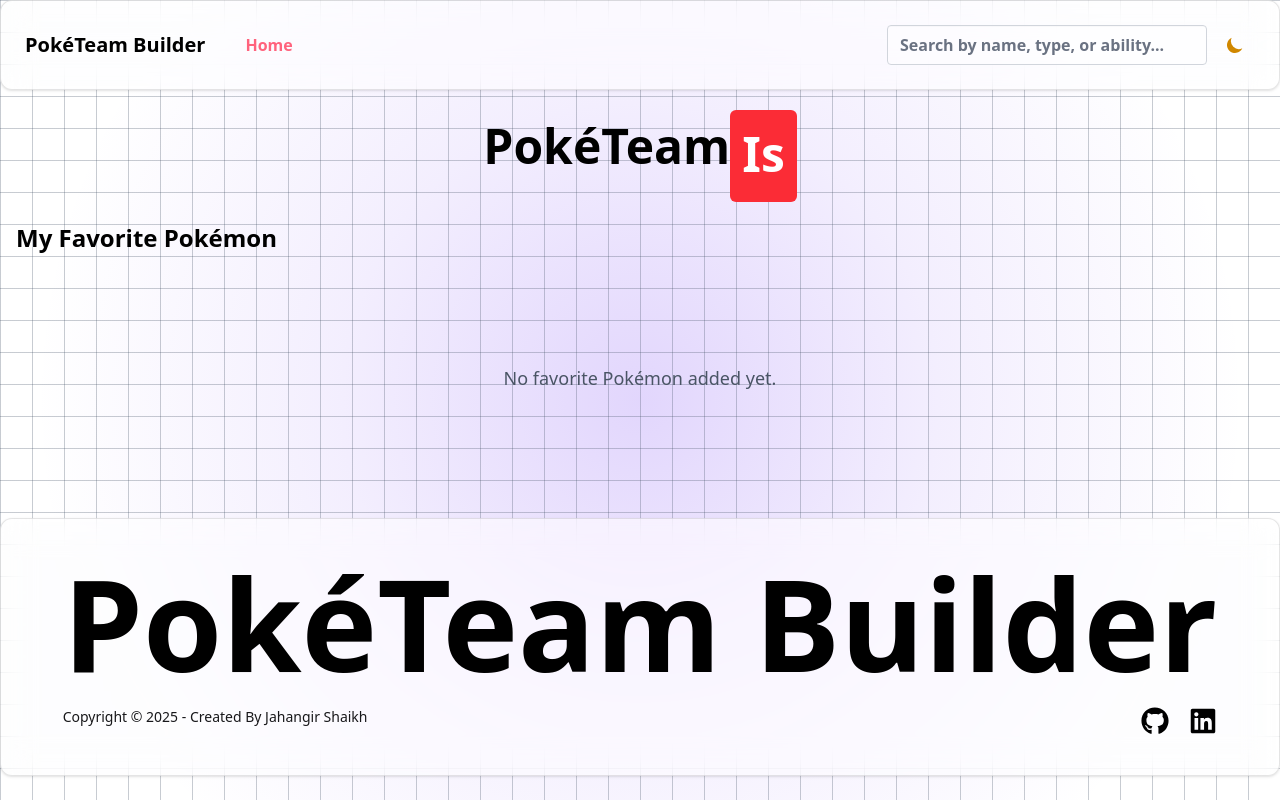
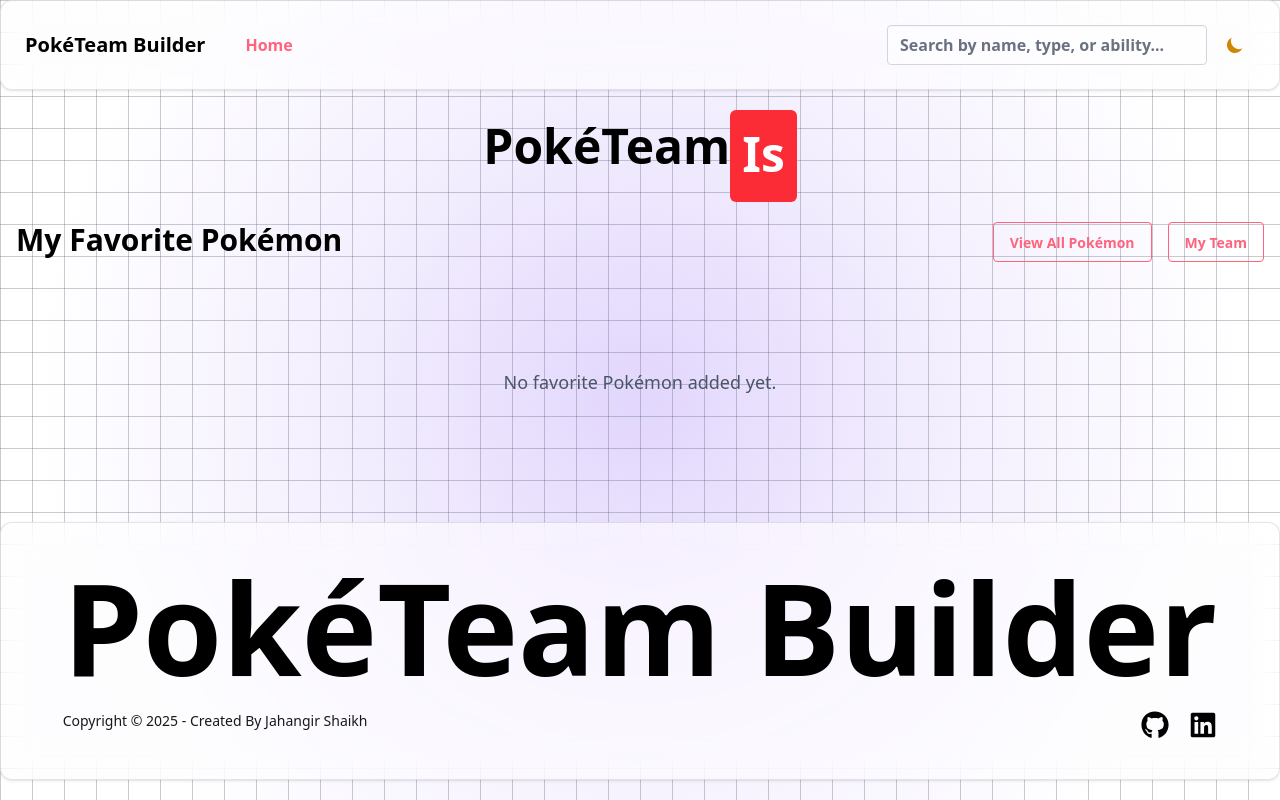
Before and after one commit to jahangir2002/Pok-Team_Builder, a React (Vite) app: page /MyFavorites in a window 1280 px wide. Built offline with nearby package versions, Linux system fonts and the light colour scheme.

Commit message:
Enhance MyFavorites component with navigation buttons for viewing all Pokémon and accessing My Team. Update header styling for improved layout and user experience.

```diff
--- a/src/MyFavorites.jsx
+++ b/src/MyFavorites.jsx
@@ -1,11 +1,13 @@
 import React, { useEffect, useState } from "react";
 import { PokemonCards } from "./PokemonCards";
 import SpotlightCard from "./components/SpotlightCard";
+import { useNavigate } from "react-router-dom";
 
 const MyFavorites = ({ theme, favoritePokemon, toggleFavorite, myTeamPokemon, toggleMyTeam }) => {
   const [favoritePokemonData, setFavoritePokemonData] = useState([]);
   const [loading, setLoading] = useState(true);
   const [error, setError] = useState(null);
+  const navigate = useNavigate();
 
   useEffect(() => {
     const fetchFavoritePokemon = async () => {
@@ -59,11 +61,18 @@ const MyFavorites = ({ theme, favoritePokemon, toggleFavorite, myTeamPokemon, to
   return (
     <>
       <section className="max-w-screen-xl md:px-4 m-auto mb-10">
-        <h1
-          className={`text-2xl px-5 md:px-0 font-semibold mb-6 ${theme === "dark" ? "text-white" : "text-black"}`}
+        <div className="flex justify-between">
+          <h1
+          className={`text-3xl font-bold px-5 md:px-0 mb-6 ${theme === "dark" ? "text-white" : "text-black"}`}
         >
           My Favorite Pokémon
         </h1>
+        <div className="flex justify-end gap-4">
+          <button className={`btn btn-outline ${theme === "dark" ? "btn-info" : "btn-error"}`} onClick={() => navigate("/")}>View All Pokémon</button>
+          <button className={`btn btn-outline ${theme === "dark" ? "btn-info" : "btn-error"}`} onClick={() => navigate("/MyTeam")}>My Team</button>
+        </div>
+        </div>
+
         {favoritePokemonData.length === 0 ? (
           <div className="flex justify-center items-center min-h-[200px]">
             <p className={`text-lg ${theme === "dark" ? "text-gray-400" : "text-gray-600"}`}>No favorite Pokémon added yet.</p>
--- a/src/MyTeam.jsx
+++ b/src/MyTeam.jsx
@@ -59,7 +59,7 @@ const MyTeam = ({ theme, favoritePokemon, toggleFavorite, myTeamPokemon, toggleM
 
   return (
     <section className="max-w-screen-xl md:px-4 m-auto pb-5">
-      <h1 className={`text-3xl font-bold text-center mb-6 ${theme === "dark" ? "text-white" : "text-black"}`}>My Pokémon Team ({myTeamPokemon.size}/6)</h1>
+      <h1 className={`text-3xl font-bold text-start mb-6 ${theme === "dark" ? "text-white" : "text-black"}`}>My Pokémon Team ({myTeamPokemon.size}/6)</h1>
       {teamPokemonDetails.length === 0 ? (
         <div className="flex justify-center items-center min-h-[400px]">
           <div className="text-center">
```
